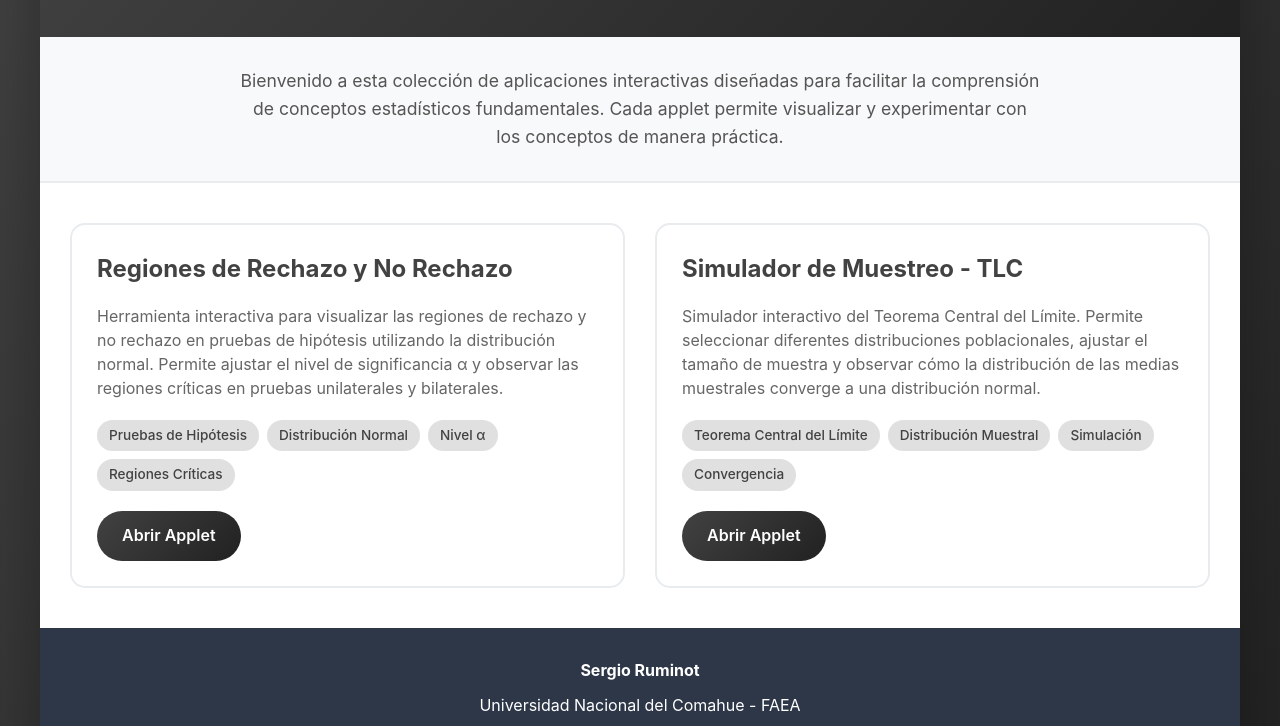
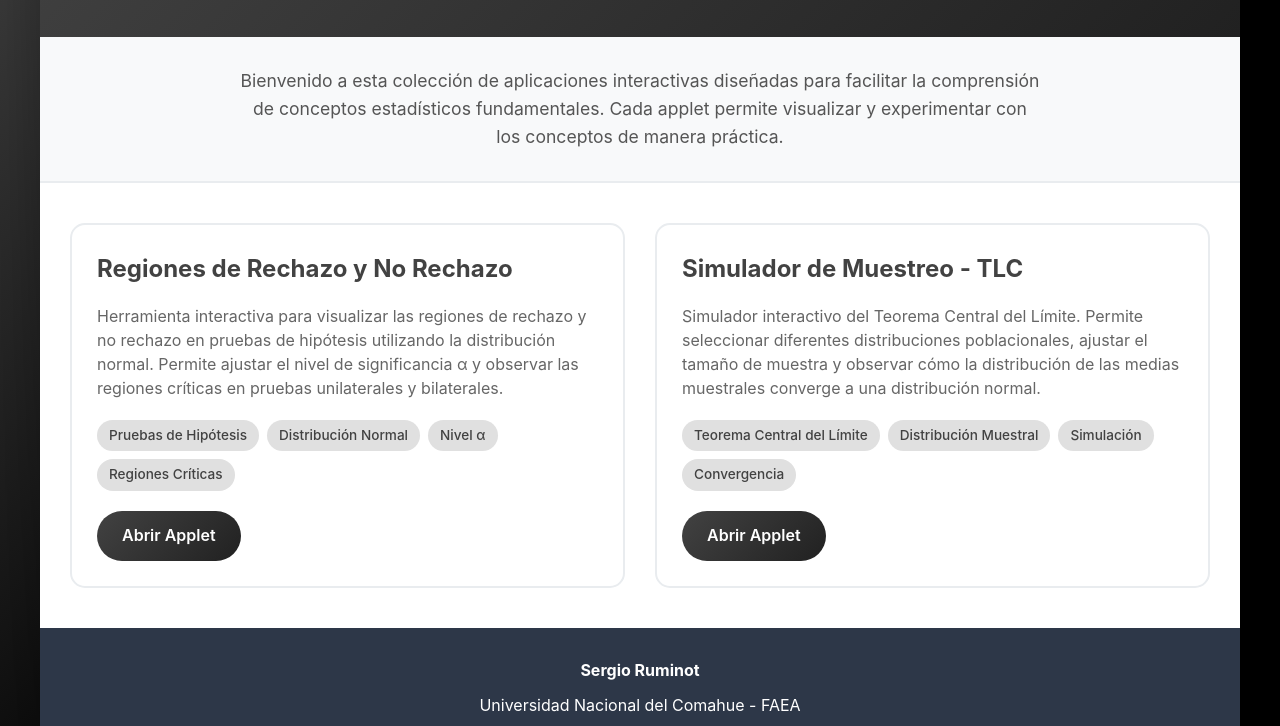
Before and after one commit to sergioruminot/muestreo, a plain HTML site: page index.html in a window 1280 px wide. Shown: the part 168-894 px from the top of the page. Drawn offline with Linux system fonts and the light colour scheme.

Commit message:
Change background gradient color in CSS

```diff
--- a/index.html
+++ b/index.html
@@ -15,7 +15,7 @@
             font-family: -apple-system, BlinkMacSystemFont, 'Segoe UI', Roboto, 'Helvetica Neue', Arial, sans-serif;
             line-height: 1.6;
             color: #333;
-            background: linear-gradient(135deg, #424242 0%, #212121 100%);
+            background: linear-gradient(135deg, #424242 0%, #000000 50%);
             min-height: 100vh;
             padding: 20px;
         }
```
